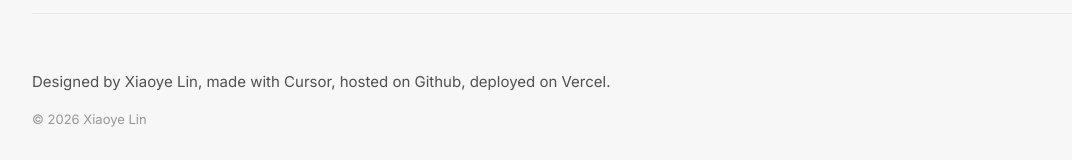
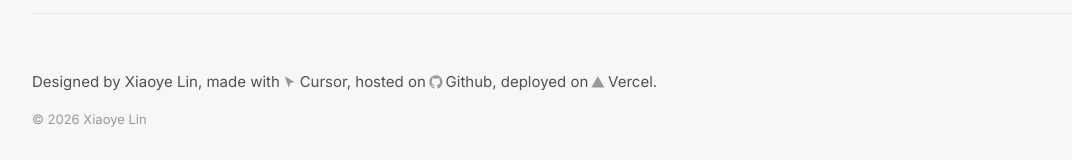
Before and after one commit to fermaigh/site2026, a Next.js app: page / in a window 1280 px wide. Shown: the part 1500-1660 px from the top of the page, without its empty margins (68-1140 px from the left). Built offline with nearby package versions, Linux system fonts and the light colour scheme.

Commit message:
feat: add grey Cursor, GitHub, and Vercel icons in footer
Place brand icons beside each product name in the footer credit line.

Co-authored-by: Xiaoye Lin <fermaigh@users.noreply.github.com>

```diff
--- a/components/SiteFooter.tsx
+++ b/components/SiteFooter.tsx
@@ -1,10 +1,56 @@
+function FooterBrandIcon({ children }: { children: React.ReactNode }) {
+  return (
+    <span
+      className="mx-0.5 inline-flex size-[1.05em] shrink-0 items-center justify-center align-[-0.15em] text-foreground/40"
+      aria-hidden
+    >
+      {children}
+    </span>
+  );
+}
+
+function CursorIcon() {
+  return (
+    <svg viewBox="0 0 24 24" fill="currentColor" className="size-full">
+      <path d="M4 3.5 19.5 12 12.8 13.7 10.2 20.5 4 3.5Z" />
+    </svg>
+  );
+}
+
+function GithubIcon() {
+  return (
+    <svg viewBox="0 0 24 24" fill="currentColor" className="size-full">
+      <path d="M12 2C6.477 2 2 6.584 2 12.253c0 4.537 2.865 8.385 6.839 9.745.5.094.682-.222.682-.493 0-.243-.009-.888-.014-1.743-2.782.62-3.369-1.376-3.369-1.376-.454-1.186-1.11-1.502-1.11-1.502-.908-.638.069-.625.069-.625 1.004.072 1.532 1.06 1.532 1.06.892 1.57 2.341 1.116 2.91.854.091-.664.35-1.116.636-1.372-2.22-.26-4.555-1.14-4.555-5.077 0-1.122.39-2.04 1.029-2.76-.103-.26-.446-1.308.098-2.725 0 0 .84-.276 2.75 1.054A9.3 9.3 0 0 1 12 7.043c.85.004 1.705.118 2.504.346 1.909-1.33 2.747-1.054 2.747-1.054.546 1.417.203 2.465.1 2.725.64.72 1.028 1.638 1.028 2.76 0 3.947-2.338 4.814-4.566 5.067.36.319.68.947.68 1.91 0 1.378-.012 2.488-.012 2.826 0 .273.18.592.688.491C19.138 20.634 22 16.788 22 12.253 22 6.584 17.523 2 12 2Z" />
+    </svg>
+  );
+}
+
+function VercelIcon() {
+  return (
+    <svg viewBox="0 0 24 24" fill="currentColor" className="size-full">
+      <path d="M12 3.5 22 20.5H2L12 3.5Z" />
+    </svg>
+  );
+}
+
 export function SiteFooter() {
   const year = new Date().getFullYear();
 
   return (
     <footer className="w-full border-t border-black/[0.06] py-10 sm:py-12 md:py-14">
       <p className="w-full font-sans text-[13px] leading-relaxed text-pretty text-foreground/70 sm:text-[15px]">
-        Designed by Xiaoye Lin, made with Cursor, hosted on Github, deployed on
+        Designed by Xiaoye Lin, made with
+        <FooterBrandIcon>
+          <CursorIcon />
+        </FooterBrandIcon>
+        Cursor, hosted on
+        <FooterBrandIcon>
+          <GithubIcon />
+        </FooterBrandIcon>
+        Github, deployed on
+        <FooterBrandIcon>
+          <VercelIcon />
+        </FooterBrandIcon>
         Vercel.
       </p>
       <p className="mt-3 font-sans text-[12px] text-foreground/40 sm:mt-4 sm:text-[13px]">
```
